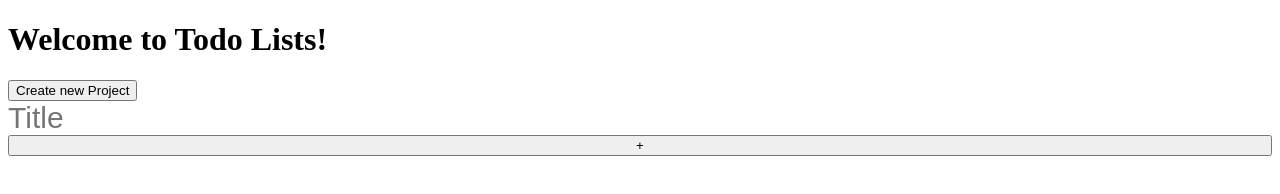
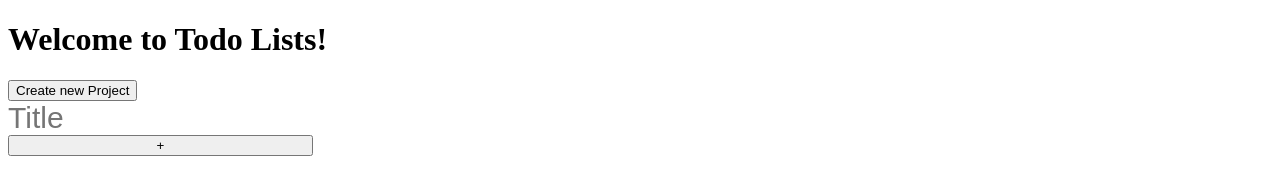
Before and after one commit to jor-eldevera/odin-todo-list, a website built with webpack: page dist/index.html in a window 1280 px wide. Both pictures are taken after a click on the button "Create new Project". Built offline with nearby package versions, Linux system fonts and the light colour scheme.

Commit message:
Turn lists into cards

```diff
--- a/src/index.js
+++ b/src/index.js
@@ -52,7 +52,7 @@ class Project {
 
     /**
      * Searches for a TodoItem in this project's todoItems array
-     * @param {*} title - The title of the TodoItem
+     * @param {*} id - The id of the TodoItem
      * @returns The found TodoItem or null if the item isn't found
      */
     searchItems(id) {
@@ -108,7 +108,7 @@ function createProject() {
     newTodoItemBtn.classList.add("newTodoItemBtn");
     projectCard.appendChild(newTodoItemBtn);
 
-    document.querySelector("#content").appendChild(projectCard);
+    document.querySelector("#projects").appendChild(projectCard);
 }
 
 /**
@@ -117,6 +117,7 @@ function createProject() {
  */
 function createTodoItem(newProject) {
     const todoItemWrapper = document.createElement("div");
+    todoItemWrapper.classList.add("todoItemWrapper");
 
     const id = newProject.addNewTodoItem();
 
--- a/src/style.css
+++ b/src/style.css
@@ -1,3 +1,9 @@
+#projects {
+    display: grid;
+    grid-template-columns: repeat(auto-fill, minmax(275px, 1fr));
+    gap: 15px;
+}
+
 .projectCard {
     display: flex;
     flex-direction: column;
@@ -28,3 +34,8 @@
 
     font-size: 15px;
 }
+
+.todoItemWrapper {
+    display: flex;
+    justify-content: space-between;
+}
```
Also changed, not shown: dist/index.html, dist/main.js.
